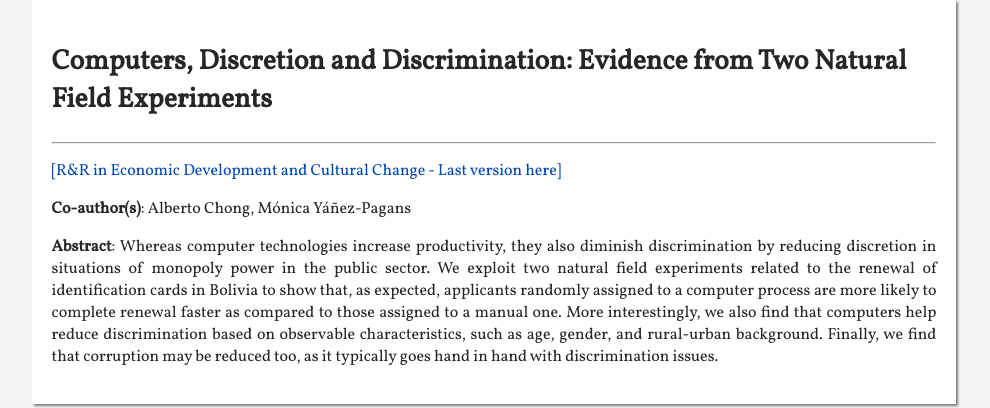
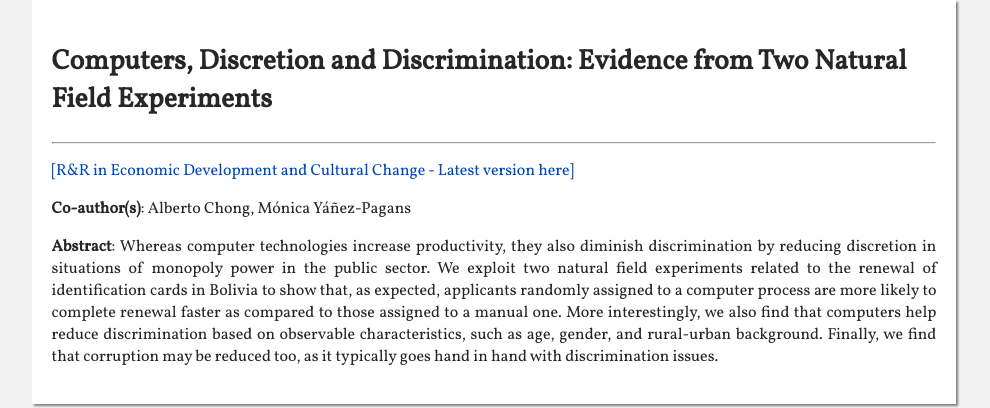
Before and after one commit to dvelasquezc/dvelasquezc.github.io, a Jekyll site: the page built from _research/digital_police.md, in a window 1280 px wide. Shown: the part 82-490 px from the top of the page, without its empty margins (146-1136 px from the left). Built offline with Jekyll 4.4.1, drawn with Linux system fonts in a browser that asks for light colours; some web fonts are replaced.

Commit message:
corrected typos

```diff
--- a/_research/digital_police.md
+++ b/_research/digital_police.md
@@ -8,7 +8,7 @@ abstract: 'Whereas computer technologies increase productivity, they also dimini
 order_paper: 2
 layout: page
 ---
-<a href="{{ "/assets/pdfs/digital_police.pdf" | prepend: site.baseurl | prepend: site.url }}" target="_blank"> [R&R in Economic Development and Cultural Change - Last version here] </a>
+<a href="{{ "/assets/pdfs/digital_police.pdf" | prepend: site.baseurl | prepend: site.url }}" target="_blank"> [R&R in Economic Development and Cultural Change - Latest version here] </a>
 <p><b>Co-author(s)</b>: {{ page.coauthors }} </p>
 {% if page.presented != 'no' %}
 <p><b>Presented in</b>: {{ page.presented }} </p>
```
Also changed, not shown: _research/crime_perception.md (+1 -1 lines), _research/trade_violence.md (+1 -1 lines).
